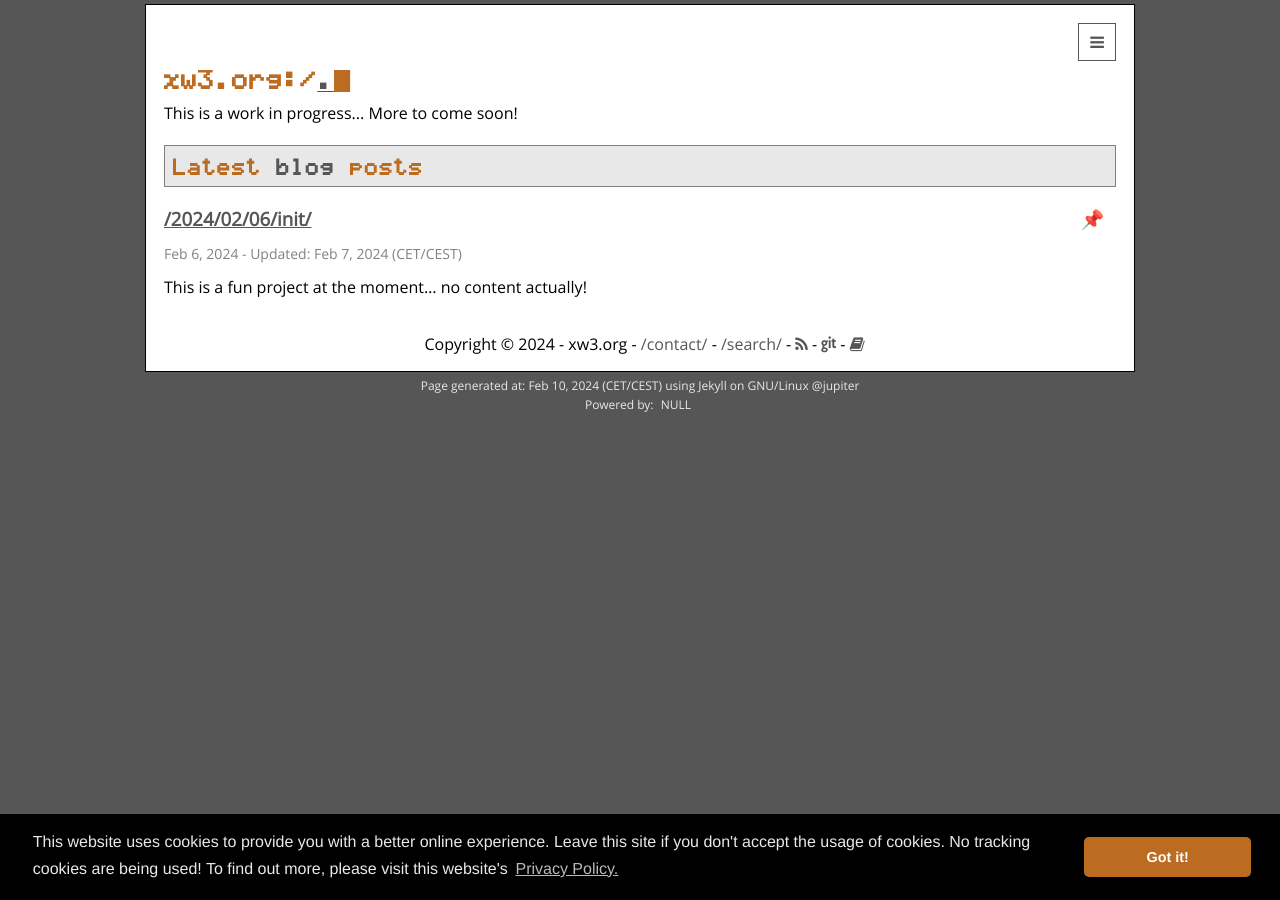
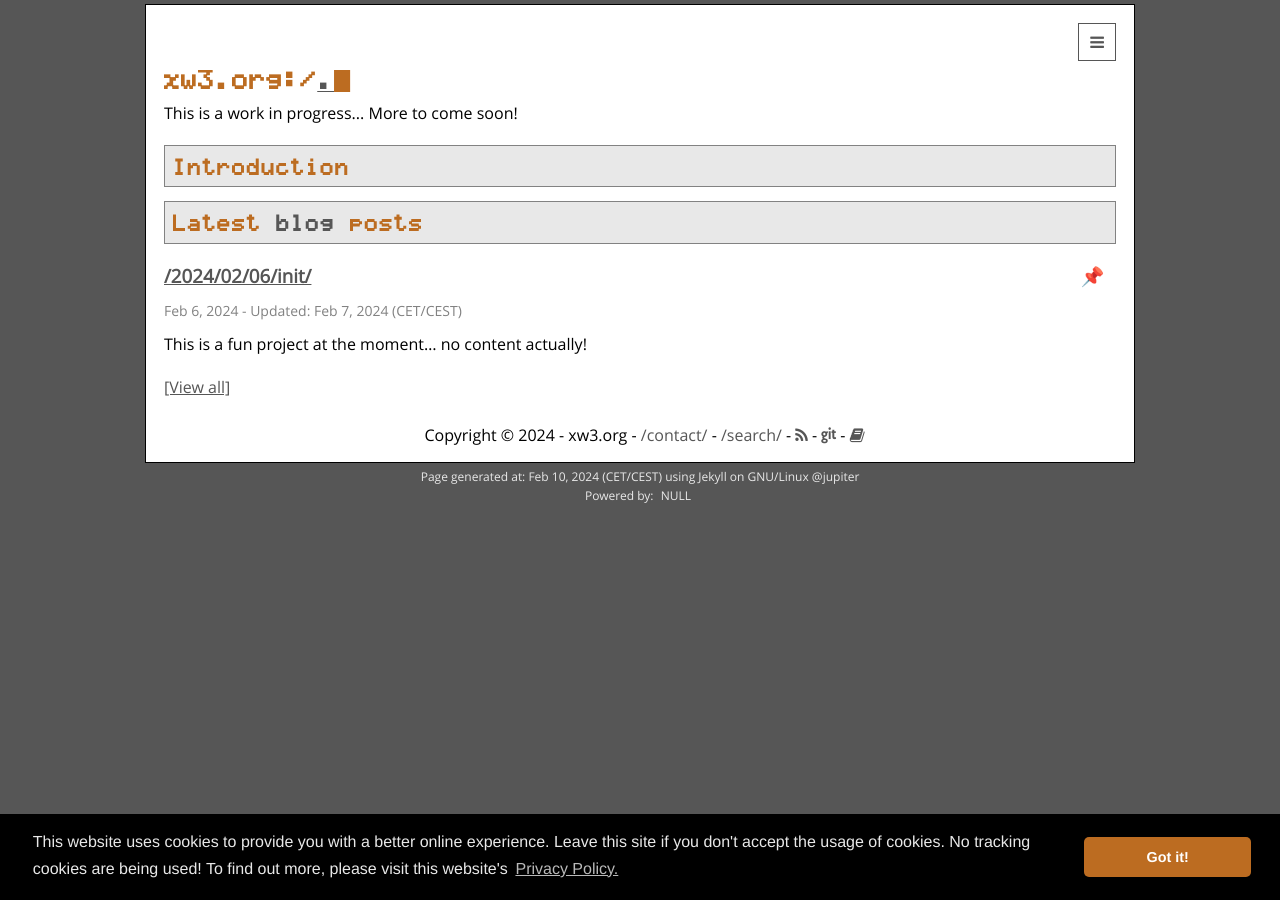
Before and after one commit to hanez/xw3, a Jekyll site: the page built from index.html, in a window 1280 px wide. Built offline with Jekyll 4.4.1, drawn with Linux system fonts in a browser that asks for light colours; some web fonts are replaced; the list of posts is cut into pages by our own code.

Commit message:
Added some test stuff to startpage.

```diff
--- a/index.html
+++ b/index.html
@@ -19,6 +19,8 @@ description: The xw3 CGI research project
     <p>{{ page.subtitle }}</p>
   </header>
 </div>
+
+<h2>Introduction</h2>
 
 <h2>Latest <a href="/blog/">blog</a> posts</h2>
 
@@ -43,3 +45,5 @@ description: The xw3 CGI research project
 </article>
 {% endunless %}
 {% endfor %}
+
+<p><a href="/blog/">[View all]</a></p>
```
